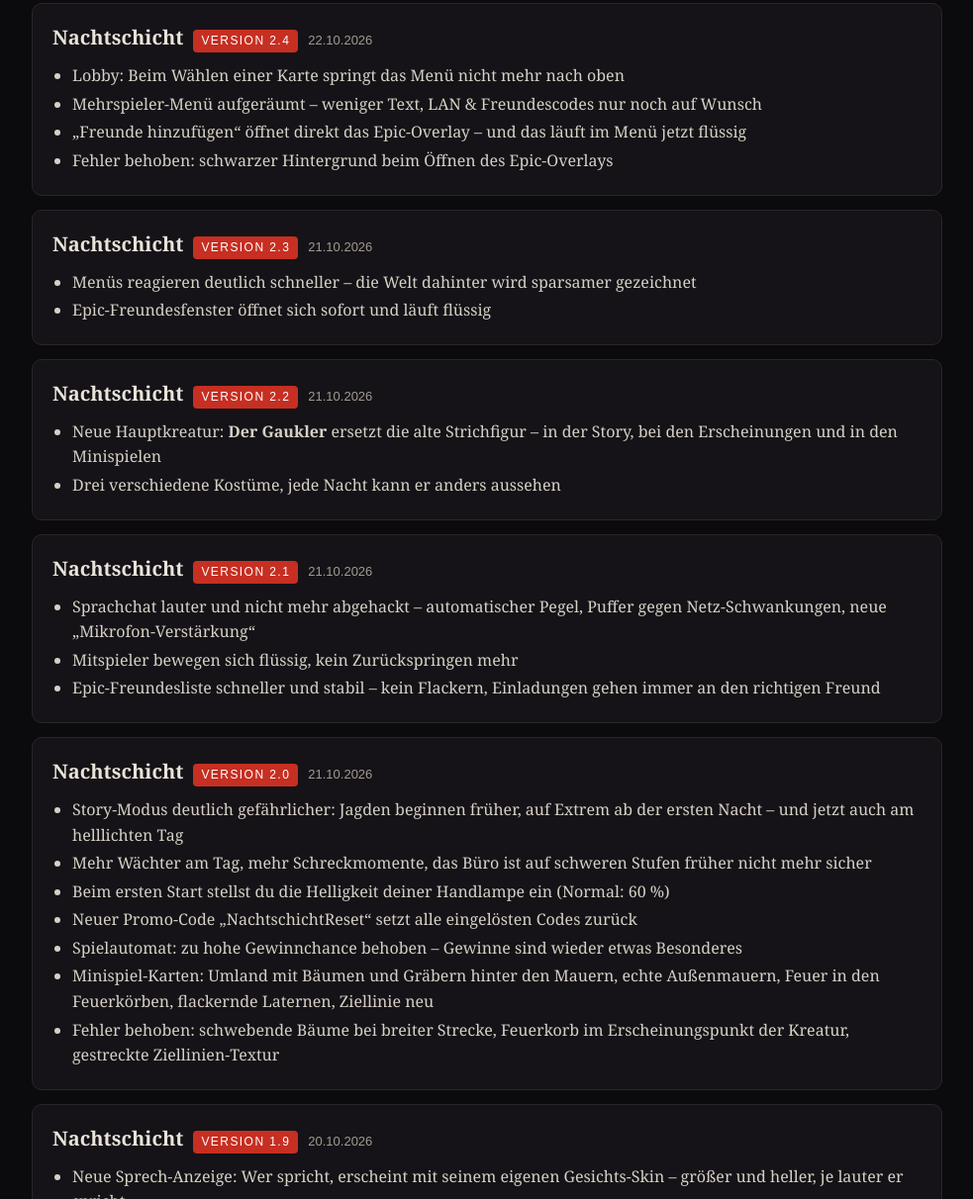
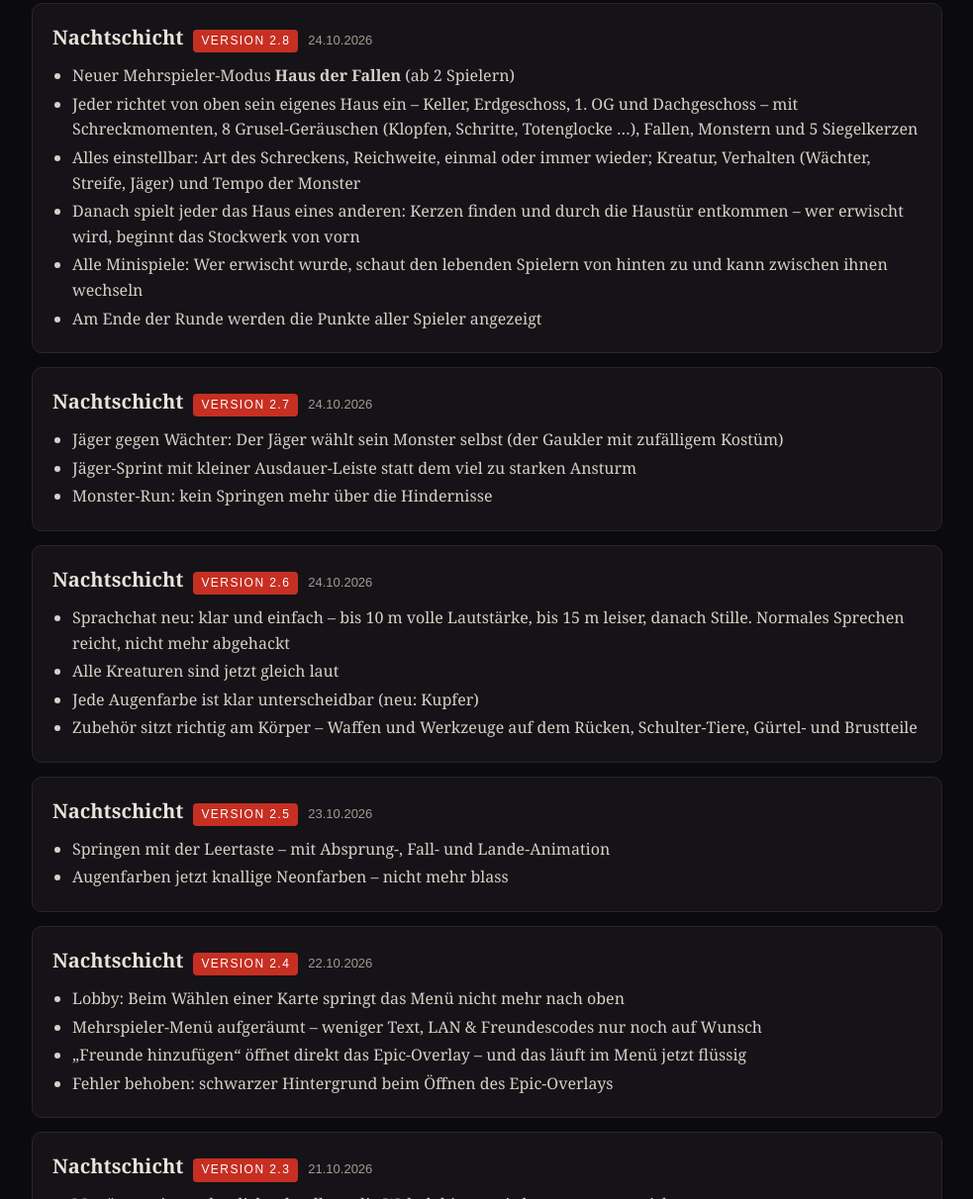
Before and after one commit to elias910/nicogames, a plain HTML site: page updates.html in a window 1280 px wide. Shown: the part 207-1419 px from the top of the page at 99% size, without its empty margins (148-1131 px from the left). Drawn offline with Linux system fonts and the light colour scheme.

Commit message:
Add files via upload

```diff
--- a/updates.html
+++ b/updates.html
@@ -17,6 +17,37 @@
   <section>
     <h2>Updates</h2>
     <p>Neuigkeiten und Änderungen an den Spielen von Nico Games.</p>
+
+    <div class="upd"><div class="head"><h3>Nachtschicht</h3><span class="ver">VERSION 2.8</span><span class="date">24.10.2026</span></div>
+      <ul>
+        <li>Neuer Mehrspieler-Modus <strong>Haus der Fallen</strong> (ab 2 Spielern)</li>
+        <li>Jeder richtet von oben sein eigenes Haus ein – Keller, Erdgeschoss, 1. OG und Dachgeschoss – mit Schreckmomenten, 8 Grusel-Geräuschen (Klopfen, Schritte, Totenglocke …), Fallen, Monstern und 5 Siegelkerzen</li>
+        <li>Alles einstellbar: Art des Schreckens, Reichweite, einmal oder immer wieder; Kreatur, Verhalten (Wächter, Streife, Jäger) und Tempo der Monster</li>
+        <li>Danach spielt jeder das Haus eines anderen: Kerzen finden und durch die Haustür entkommen – wer erwischt wird, beginnt das Stockwerk von vorn</li>
+        <li>Alle Minispiele: Wer erwischt wurde, schaut den lebenden Spielern von hinten zu und kann zwischen ihnen wechseln</li>
+        <li>Am Ende der Runde werden die Punkte aller Spieler angezeigt</li>
+      </ul></div>
+
+    <div class="upd"><div class="head"><h3>Nachtschicht</h3><span class="ver">VERSION 2.7</span><span class="date">24.10.2026</span></div>
+      <ul>
+        <li>Jäger gegen Wächter: Der Jäger wählt sein Monster selbst (der Gaukler mit zufälligem Kostüm)</li>
+        <li>Jäger-Sprint mit kleiner Ausdauer-Leiste statt dem viel zu starken Ansturm</li>
+        <li>Monster-Run: kein Springen mehr über die Hindernisse</li>
+      </ul></div>
+
+    <div class="upd"><div class="head"><h3>Nachtschicht</h3><span class="ver">VERSION 2.6</span><span class="date">24.10.2026</span></div>
+      <ul>
+        <li>Sprachchat neu: klar und einfach – bis 10 m volle Lautstärke, bis 15 m leiser, danach Stille. Normales Sprechen reicht, nicht mehr abgehackt</li>
+        <li>Alle Kreaturen sind jetzt gleich laut</li>
+        <li>Jede Augenfarbe ist klar unterscheidbar (neu: Kupfer)</li>
+        <li>Zubehör sitzt richtig am Körper – Waffen und Werkzeuge auf dem Rücken, Schulter-Tiere, Gürtel- und Brustteile</li>
+      </ul></div>
+
+    <div class="upd"><div class="head"><h3>Nachtschicht</h3><span class="ver">VERSION 2.5</span><span class="date">23.10.2026</span></div>
+      <ul>
+        <li>Springen mit der Leertaste – mit Absprung-, Fall- und Lande-Animation</li>
+        <li>Augenfarben jetzt knallige Neonfarben – nicht mehr blass</li>
+      </ul></div>
 
     <div class="upd"><div class="head"><h3>Nachtschicht</h3><span class="ver">VERSION 2.4</span><span class="date">22.10.2026</span></div>
       <ul>
```
Also changed, not shown: index.html (+2 -2 lines).
